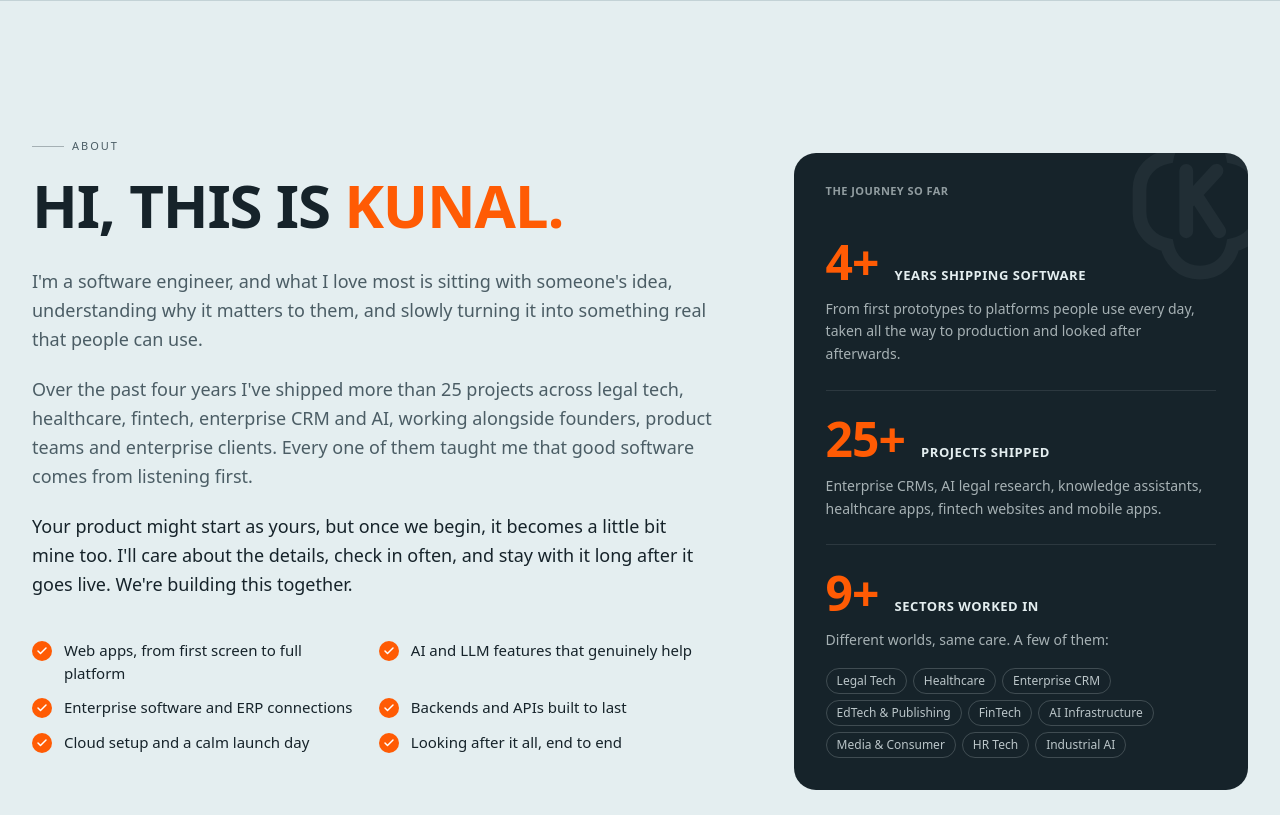
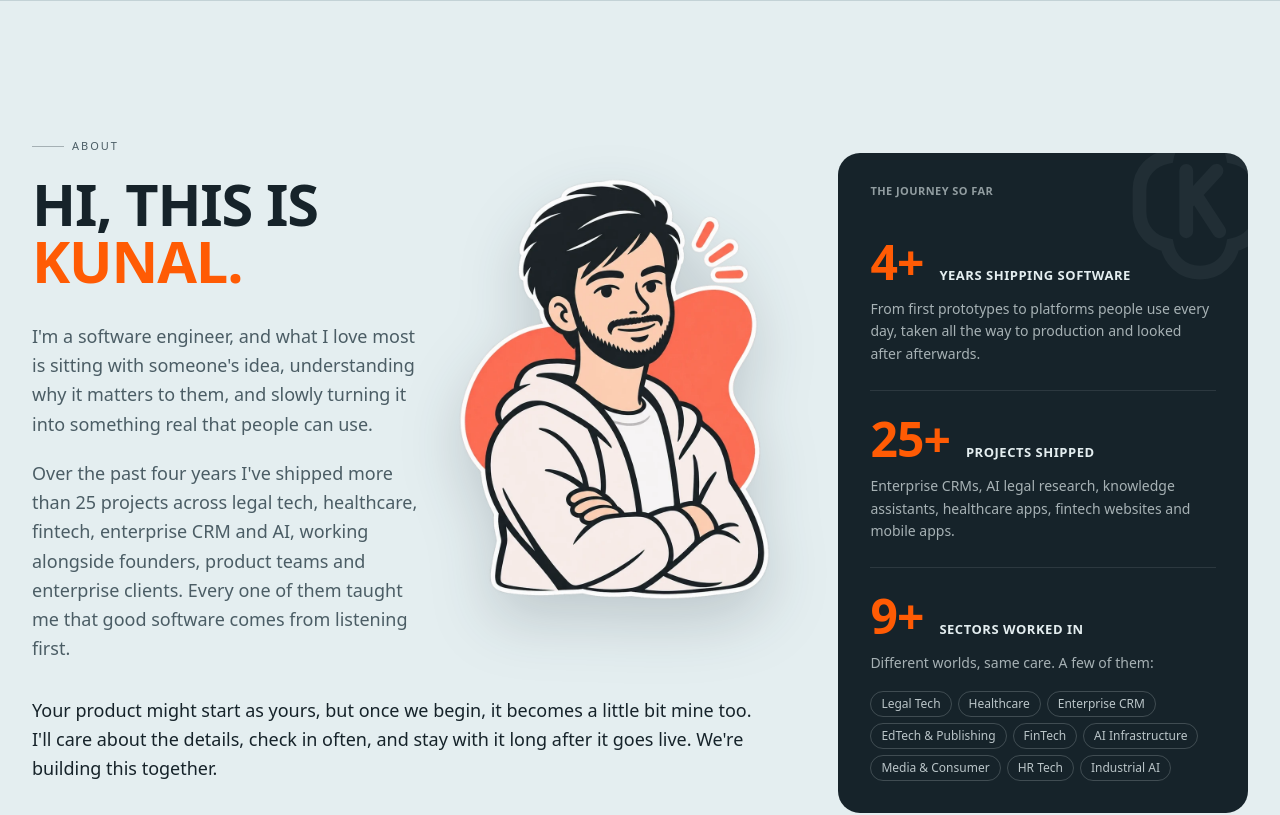
Before and after one commit to kunalcharde/kunal-charde, a React (Vite) app: page / in a window 1280 px wide. Shown: the part 7200-8015 px from the top of the page. Built offline with nearby package versions, Linux system fonts and the light colour scheme.

Commit message:
About: illustration of Kunal beside the 'Hi, this is Kunal.' intro

```diff
--- a/src/components/sections/About.tsx
+++ b/src/components/sections/About.tsx
@@ -1,8 +1,8 @@
+import { motion } from "framer-motion";
 import { Check } from "lucide-react";
 import { domains } from "../../data/content";
 import { Emblem } from "../ui/Crosshairs";
 import { Reveal } from "../ui/Reveal";
-import { SectionHeading } from "../ui/SectionHeading";
 
 // The track record, told through what's been built rather than who it was built for.
 const highlights = [
@@ -32,28 +32,57 @@ const strengths = [
 export function About() {
   return (
     <section id="about" aria-labelledby="about-title" className="border-t border-line py-24 md:py-32">
-      <div className="container-page grid gap-14 lg:grid-cols-[1.2fr_0.8fr] lg:gap-20">
+      <div className="container-page grid gap-14 lg:grid-cols-[1.45fr_0.8fr] lg:gap-16">
         <div>
-          <SectionHeading
-            id="about-title"
-            eyebrow="About"
-            title={
-              <>
+          {/* Greeting and intro beside the illustration */}
+          <div className="grid items-center gap-8 sm:grid-cols-[minmax(0,1fr)_minmax(0,0.8fr)] sm:gap-6">
+            <div className="min-w-0">
+              <Reveal>
+                <p className="eyebrow">
+                  <span className="h-px w-8 bg-mirage/30" aria-hidden />
+                  About
+                </p>
+                <h2 id="about-title" className="display mt-5 text-[2.6rem] break-words sm:text-5xl xl:text-[3.6rem]">
                   Hi, this is <span className="text-blaze">Kunal.</span>
-              </>
-            }
-          />
+                </h2>
+              </Reveal>
               <Reveal delay={0.05} className="mt-8 space-y-5 text-base leading-relaxed text-muted sm:text-lg">
                 <p>
                   I'm a software engineer, and what I love most is sitting with someone's idea, understanding why it
                   matters to them, and slowly turning it into something real that people can use.
                 </p>
                 <p>
-              Over the past four years I've shipped more than 25 projects across legal tech, healthcare, fintech, enterprise
-              CRM and AI, working alongside founders, product teams and enterprise clients. Every one of them taught me that
-              good software comes from listening first.
+                  Over the past four years I've shipped more than 25 projects across legal tech, healthcare, fintech,
+                  enterprise CRM and AI, working alongside founders, product teams and enterprise clients. Every one of
+                  them taught me that good software comes from listening first.
                 </p>
-            <p className="font-medium text-mirage">
+              </Reveal>
+            </div>
+
+            <motion.div
+              className="order-first mx-auto w-full max-w-[230px] sm:order-none sm:max-w-none"
+              initial={{ opacity: 0, scale: 0.9, rotate: -4 }}
+              whileInView={{ opacity: 1, scale: 1, rotate: 0 }}
+              viewport={{ once: true, amount: 0.4 }}
+              transition={{ type: "spring", stiffness: 160, damping: 16 }}
+            >
+              <motion.img
+                src="/kunal.webp"
+                width={800}
+                height={1076}
+                loading="lazy"
+                decoding="async"
+                alt="Illustration of Kunal smiling with his arms crossed"
+                className="h-auto w-full drop-shadow-[0_24px_30px_rgba(22,35,42,0.18)]"
+                animate={{ y: [0, -8, 0] }}
+                transition={{ duration: 5, repeat: Infinity, ease: "easeInOut" }}
+                whileHover={{ rotate: -2, scale: 1.03 }}
+              />
+            </motion.div>
+          </div>
+
+          <Reveal delay={0.08}>
+            <p className="mt-8 text-base leading-relaxed font-medium text-mirage sm:text-lg">
               Your product might start as yours, but once we begin, it becomes a little bit mine too. I'll care about the
               details, check in often, and stay with it long after it goes live. We're building this together.
             </p>
```
Also changed, not shown: public/kunal.webp (added). Lines whose indentation alone changed are shown as unchanged.
